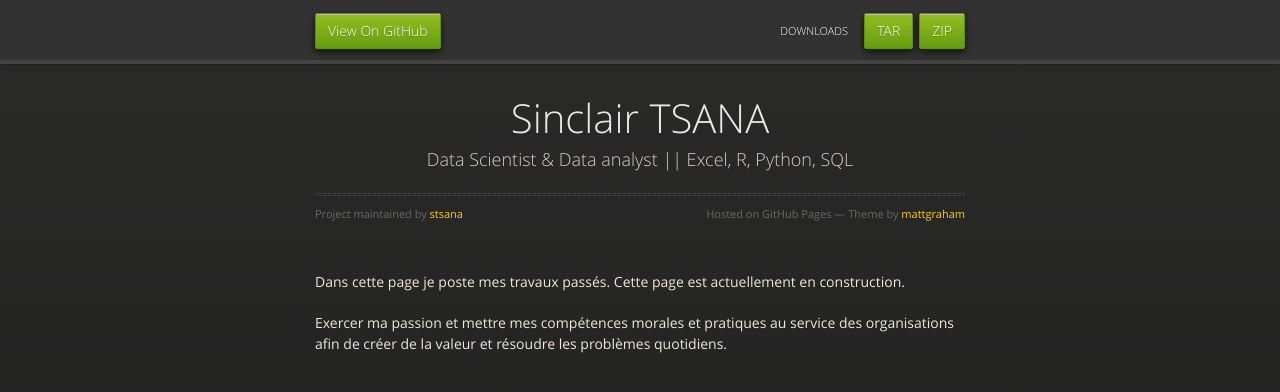
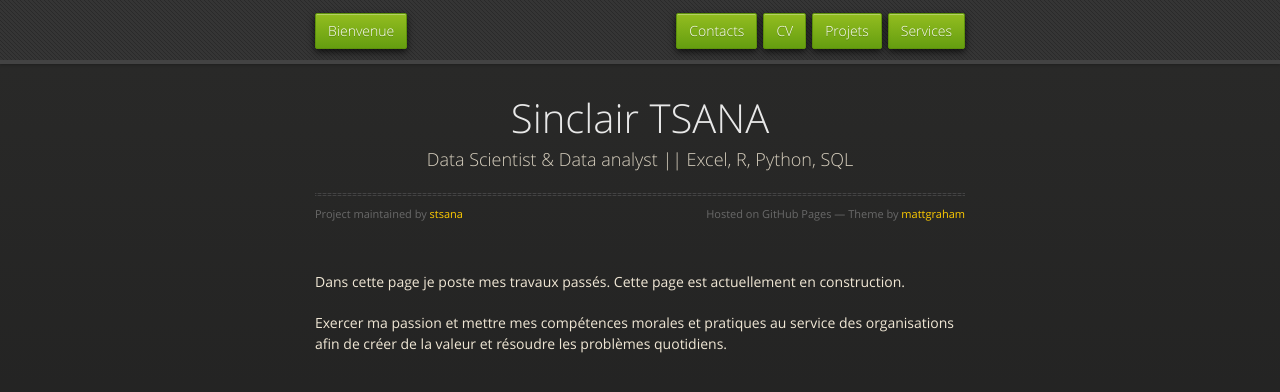
Before and after one commit to stsana/stsana.github.io, a Jekyll site: the page built from index.md, in a window 1280 px wide. Shown: the top 392 px of the page. Built offline with Jekyll 4.4.1, drawn with Linux system fonts in a browser that asks for light colours.

Commit message:
Update default.html

```diff
--- a/_layouts/default.html
+++ b/_layouts/default.html
@@ -21,11 +21,12 @@
       <div id="header">
         <nav>
           <ul>
-            <li class="fork"><a href="{{ site.github.repository_url }}">View On GitHub</a></li>
+            <li class="fork"><a href="{{ site.github.repository_url }}">Bienvenue</a></li>
             {% if site.show_downloads %}
-              <li class="downloads"><a href="{{ site.github.zip_url }}">ZIP</a></li>
-              <li class="downloads"><a href="{{ site.github.tar_url }}">TAR</a></li>
-              <li class="title">DOWNLOADS</li>
+              <li class="downloads"><a href="{{ site.github.zip_url }}">Services</a></li>
+              <li class="downloads"><a href="{{ site.github.tar_url }}">Projets</a></li>
+              <li class="downloads"><a href="{{ site.github.tar_url }}">CV</a></li>
+              <li class="downloads"><a href="{{ site.github.tar_url }}">Contacts</a></li>
             {% endif %}
           </ul>
         </nav>
```
